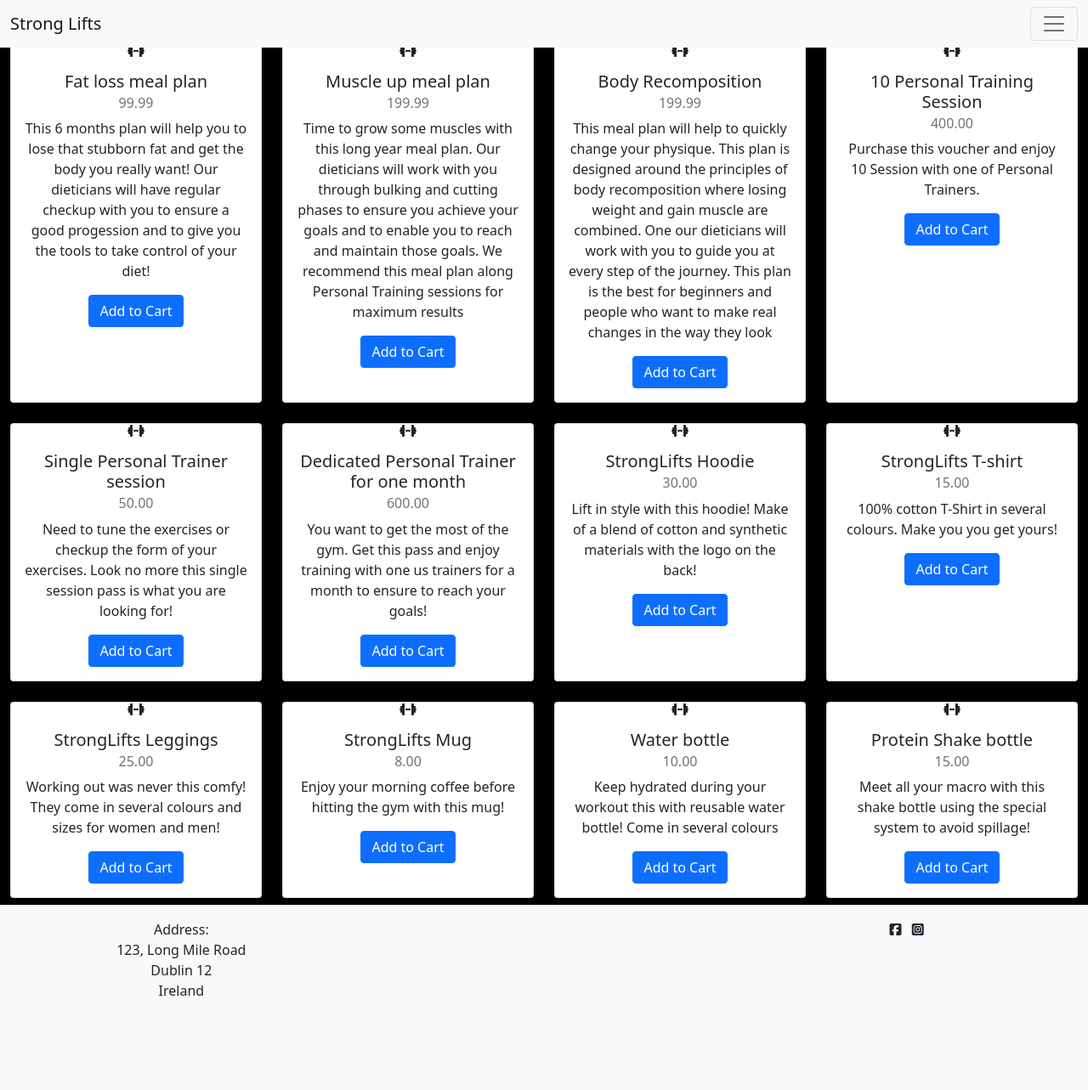
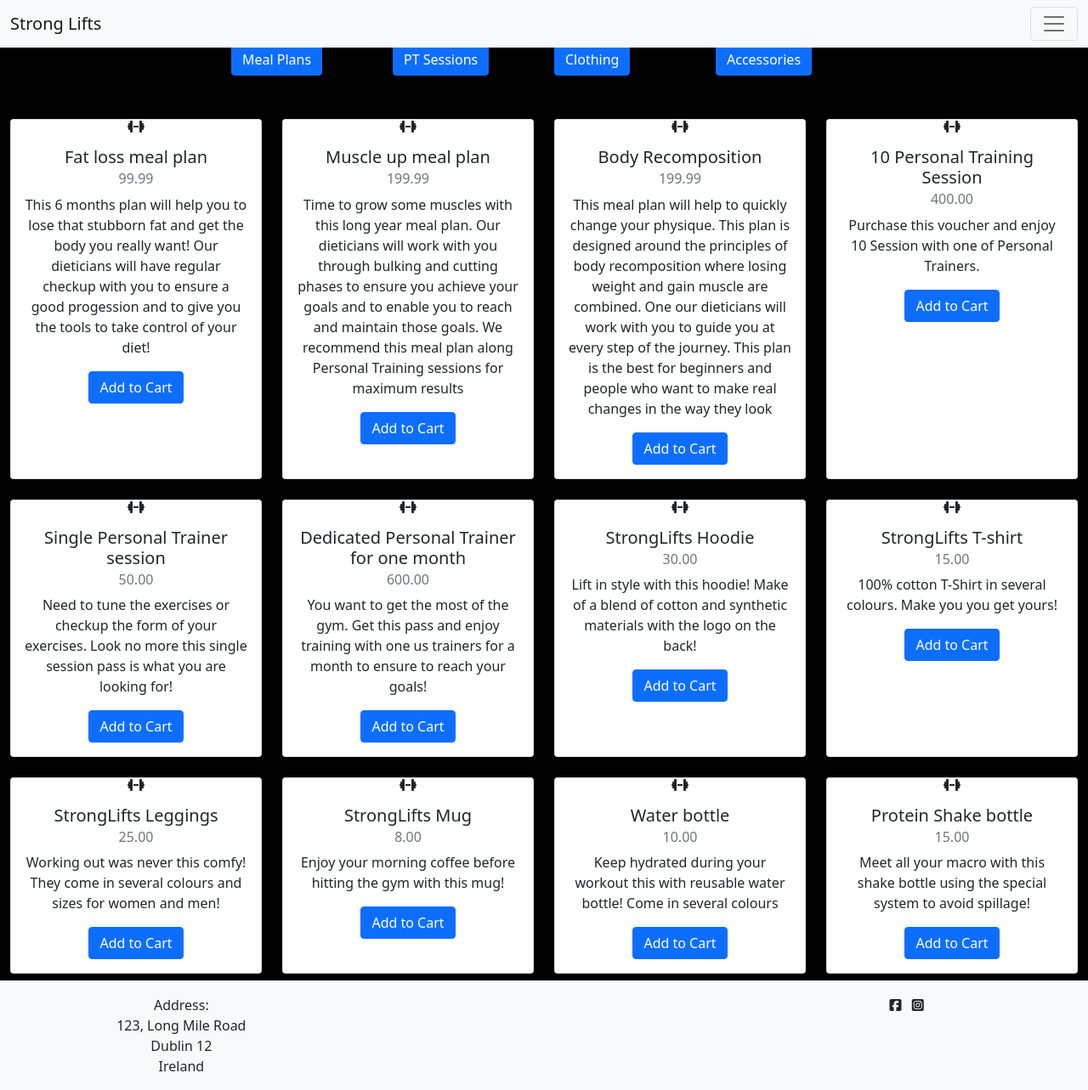
Before and after one commit to rfpotrero/stronglifts, a Django app: page /products/store in a window 1280 px wide. Shown: the whole page at 85% size. Before the commit the page ends 1172 px from the top, so only its background shows below. Run offline with Django 4.2, Linux system fonts and the light colour scheme; data comes from the database, SQL or seed files in the repository; some libraries are stand-ins or nearby versions.

Commit message:
feat: Add sorting by category
Added sorting by category on items others than memberships for the
store page. #21

```diff
--- a/products/templates/products/store.html
+++ b/products/templates/products/store.html
@@ -2,9 +2,25 @@
 {% load static %}
 
 {% block content%}
+<div class="wrapper container">
+    <div class="row justify-content-center">
+        <div class="col col-2">
+            <a class="btn btn-primary" href="{% url 'store' %}?category=2" role="button">Meal Plans</a>
+        </div>
+        <div class="col col-2">
+            <a class="btn btn-primary" href="{% url 'store' %}?category=3" role="button">PT Sessions</a>
+        </div>
+        <div class="col col-2">
+            <a class="btn btn-primary" href="{% url 'store' %}?category=4" role="button">Clothing</a>
+        </div>
+        <div class="col col-2">
+            <a class="btn btn-primary" href="{% url 'store' %}?category=5" role="button">Accessories</a>
+        </div>
+    </div>
+</div>
 <div class="wrapper container-fluid">
     <div class="row mb-2 g-4">
-         {% for product in all_products %}
+         {% for product in products %}
              <div class="col-xl-3">
                  <div class="card h-100 text-center">
                      <i class="fa-solid fa-dumbbell"></i>
--- a/products/views.py
+++ b/products/views.py
@@ -1,5 +1,5 @@
 from django.shortcuts import render
-from .models import Product
+from .models import Product, Category
 
 
 def memberships(request):
@@ -14,10 +14,15 @@
 
 
 def store(request):
-    """ View to display all products"""
-    all_products = Product.objects.exclude(category="1")
+    """ View to display all products and sort by category"""
+    products = Product.objects.exclude(category="1")
+
+    if request.GET:
+        if 'category' in request.GET:
+            products = Product.objects.filter(category=request.GET['category'])
+            print(products)
 
     context = {
-        'all_products': all_products
+        'products': products,
     }
     return render(request, 'products/store.html', context)
```
